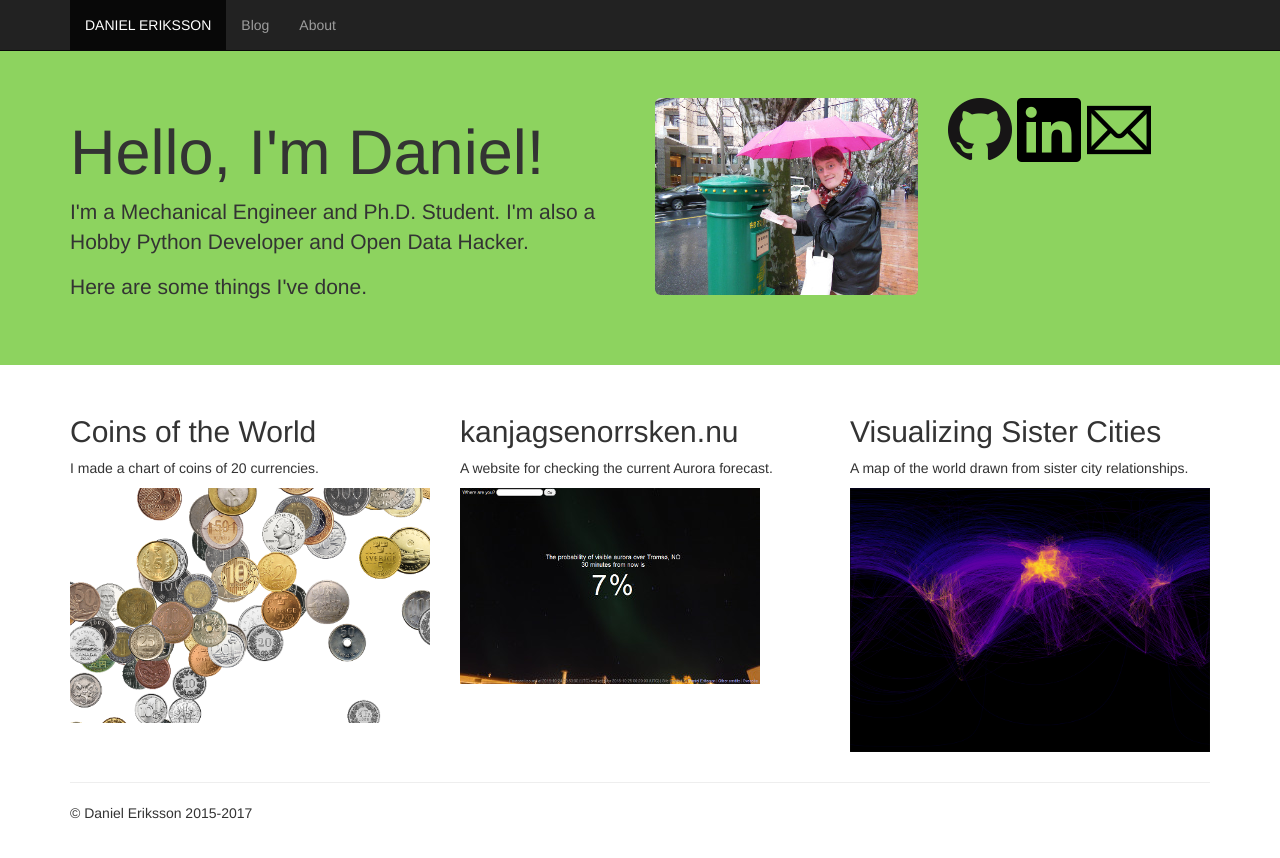
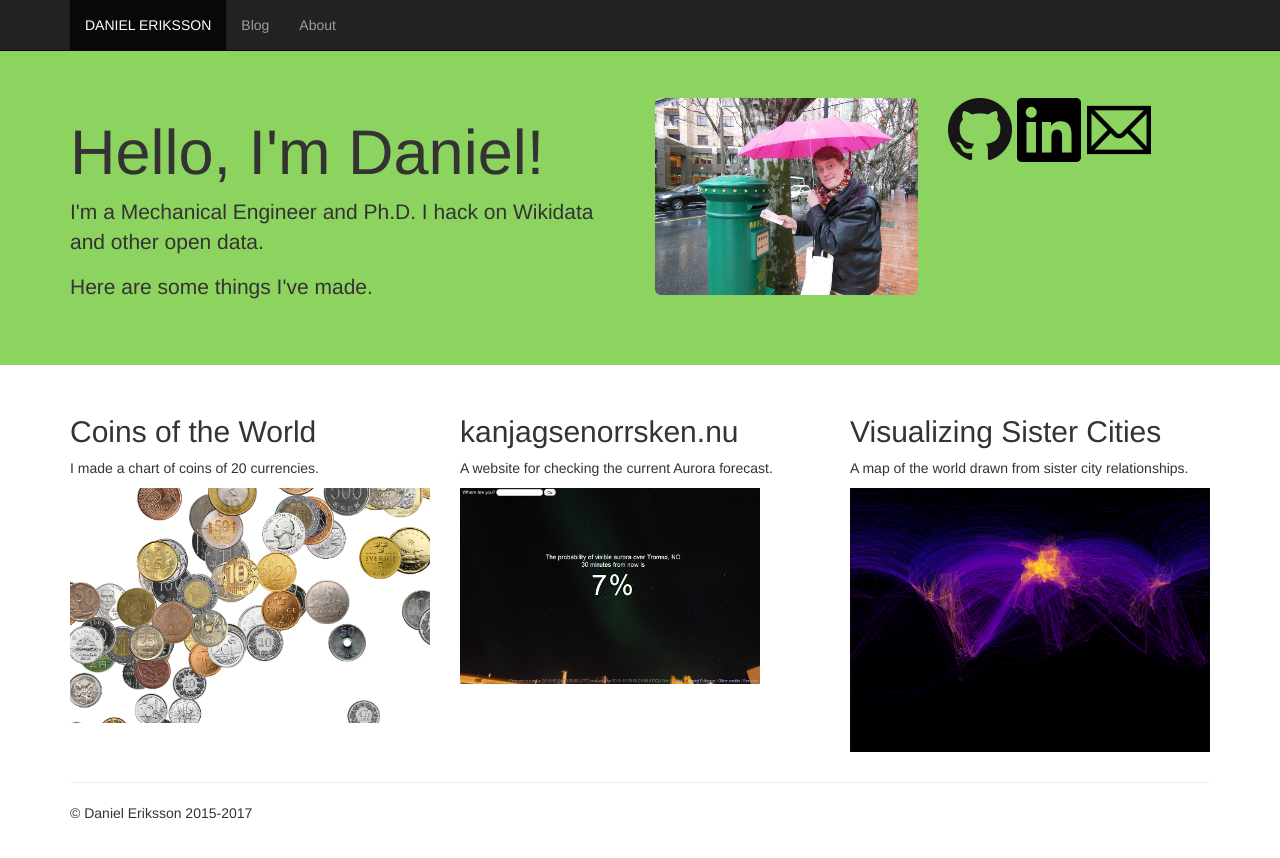
Before and after one commit to belteshassar/belteshassar.github.io, a Jekyll site: the page built from index.html, in a window 1280 px wide. Shown: the top 858 px of the page. Built offline with Jekyll 4.4.1, drawn with Linux system fonts in a browser that asks for light colours; nearby versions of some CDN libraries.

Commit message:
Update index.html
Update presentation

```diff
--- a/index.html
+++ b/index.html
@@ -8,8 +8,8 @@ title: Home
     <div class="row">
       <div class="col-md-6">
         <h1 class="text-nowrap">Hello, I'm Daniel!</h1>
-        <p>I'm a Mechanical Engineer and Ph.D. Student. I'm also a Hobby Python Developer and Open Data Hacker.</p>
-        <p>Here are some things I've done.</p>
+        <p>I'm a Mechanical Engineer and Ph.D. I hack on Wikidata and other open data.</p>
+        <p>Here are some things I've made.</p>
       </div>
       <div class="col-md-6">
         <div class="row">
```
